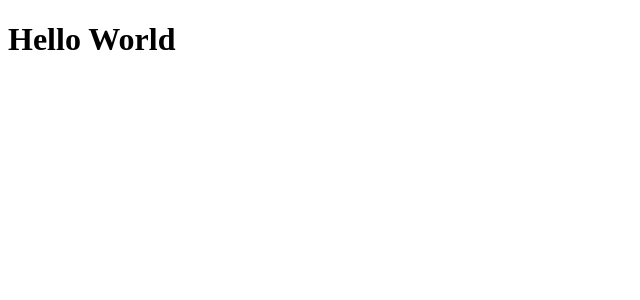
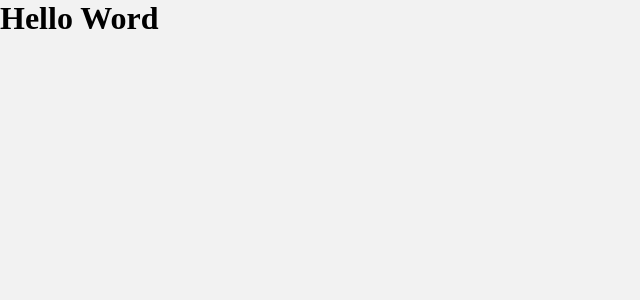
Before and after one commit to jcolscript/facebook-posts-example-react, a React app: page / in a window 1280 px wide. Shown: the top 300 px of the page, without its empty margins (0-640 px from the left). Built offline with nearby package versions, Linux system fonts and the light colour scheme.

Commit message:
criando os componentes iniciais da aplicação

```diff
--- a/src/App.css
+++ b/src/App.css
@@ -0,0 +1,9 @@
+* {
+  padding: 0;
+  margin: 0;
+  box-sizing: border-box;
+  outline: 0;
+}
+body {
+  background-color: #f2f2f2;
+}
--- a/src/App.js
+++ b/src/App.js
@@ -2,8 +2,10 @@ import React from "react";
 
 import "./App.css";
 
+import Main from "./components/Main";
+
 function App() {
-  return <h1>Hello World</h1>;
+  return <Main />;
 }
 
 export default App;
--- /dev/null
+++ b/src/components/Header/index.js
@@ -0,0 +1,9 @@
+import React, { Component } from "react";
+
+class Header extends Component {
+  render() {
+    return <h1>Hello Word</h1>;
+  }
+}
+
+export default Header;
--- /dev/null
+++ b/src/components/Main/index.js
@@ -0,0 +1,11 @@
+import React, { Component } from "react";
+
+import Header from "../Header";
+
+class Main extends Component {
+  render() {
+    return <Header />;
+  }
+}
+
+export default Main;
```
